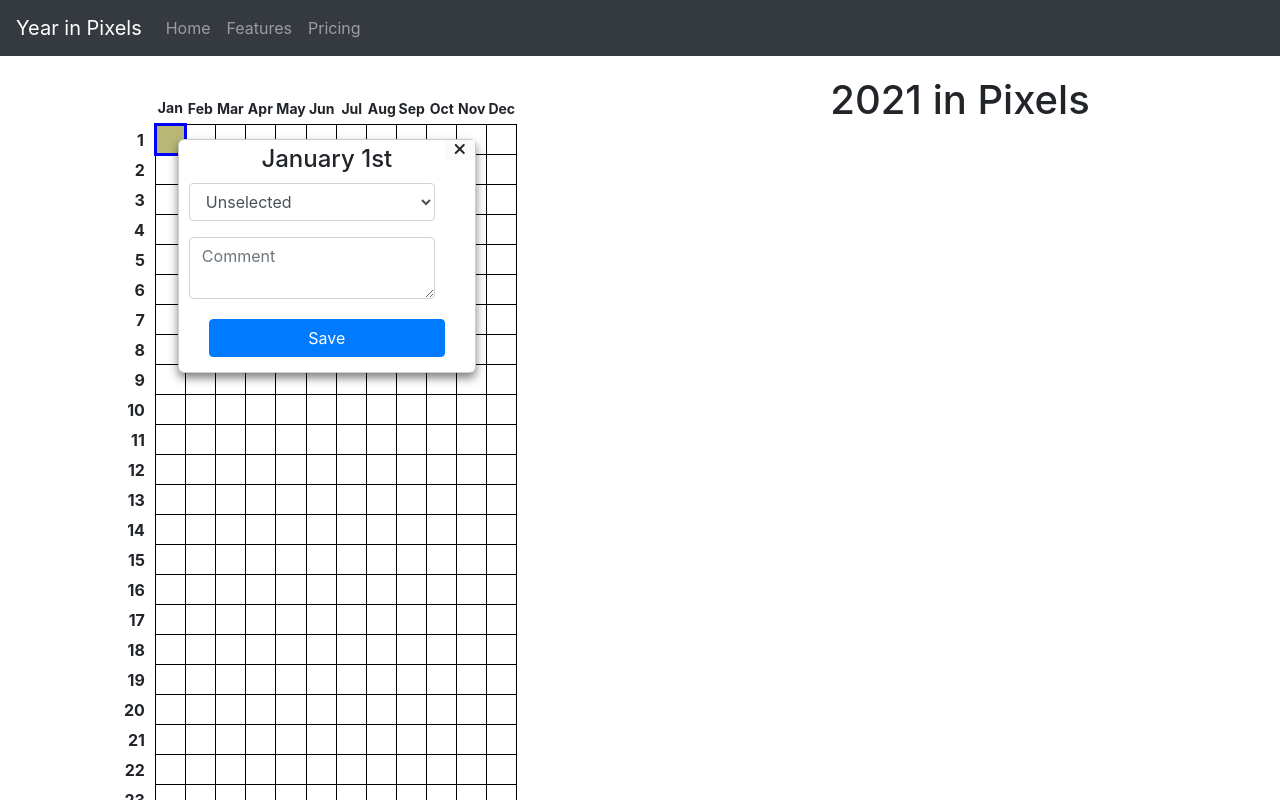
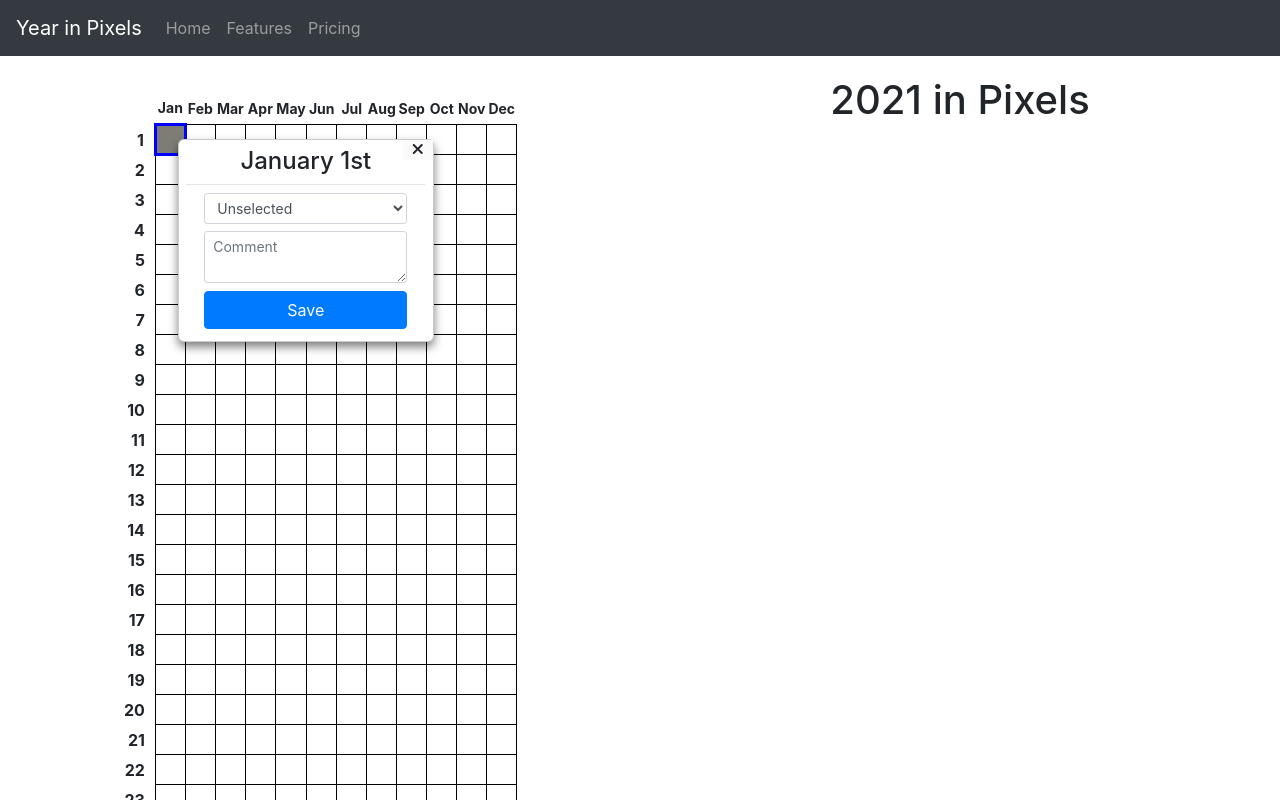
Before and after one commit to rcya1/year-in-pixels-creator, a React (Create React App) app in the folder app/: page / in a window 1280 px wide. Both pictures are taken after a click on the element 170 px from the left and 138 px from the top of the page. Shown: the top 800 px of the page. Built offline with nearby package versions, Linux system fonts and the light colour scheme.

Commit message:
Improve Cell Menu Positioning and Functionality

```diff
--- a/app/src/css/CellMenu.css
+++ b/app/src/css/CellMenu.css
@@ -4,22 +4,34 @@
     box-shadow: 0 5px 10px rgba(0, 0, 0, 0.5);
     border: 1px solid rgba(0, 0, 0, 0.2);
     border-radius: 6px;
+    width: 20%;
 }
 
 .menu-title {
     text-align: center;
-    margin-top: 5px;
+    margin-top: 3%;
+}
+
+.menu-divider {
+    margin: 3% 3%;
 }
 
 .menu-item {
-    margin-top: 10px;
-    margin-right: 40px;
-    margin-left: 10px;
+    margin: 3% 10% 3%;
+}
+
+.menu-select {
+    height: 10%;
+}
+
+.menu-comment {
+    height: 40%;
 }
 
 .menu-submit {
     text-align: center;
-    margin: 20px 30px 15px;
+    width: 80%;
+    margin: 3% 10% 5%;
 }
 
 .menu-close {
--- a/app/src/js/App.js
+++ b/app/src/js/App.js
@@ -14,35 +14,86 @@ class App extends React.Component {
     constructor(props) {
         super(props);
 
-        let data = Array.from(Array(12), () => new Array(31));
+        let data = Array(12).fill().map(() => Array(31).fill(0));
         data[0][0] = 1;
+        let comments = Array(12).fill().map(() => Array(31).fill("Test"));
+        comments[0][0] = "";
 
         this.state = {
             data: data,
+            comments: comments,
+            options: [
+                [125, 125, 117, ],
+                [184, 183, 118],
+                [175, 125, 197],
+                [126, 252, 238],
+                [253, 250, 117],
+                [253, 125, 236]
+            ],
             menuXPos: 0,
             menuYPos: 0,
             menuVisible: false,
             currentlySelected: [-1, -1]
         }
 
+        this.menuXYProvider = null;
+        this.handleResize = this.handleResize.bind(this);
         this.handleCellClick = this.handleCellClick.bind(this);
         this.handleMenuClose = this.handleMenuClose.bind(this);
+        this.handleMenuSubmit = this.handleMenuSubmit.bind(this);
     }
 
-    handleCellClick(x, y, month, day) {
+    componentDidMount() {
+        window.addEventListener('resize', this.handleResize);
+    }
+
+    componentWillUnmount() {
+        window.removeEventListener('resize', this.handleResize);
+    }
+
+    handleResize() {
+        if(this.menuXYProvider != null) {
+            let xy = this.menuXYProvider();
+            this.setState({
+                menuXPos: xy[0],
+                menuYPos: xy[1],
+            });
+        }
+    }
+
+    handleCellClick(xyProvider, month, day) {
+        this.menuXYProvider = xyProvider;
+        let xy = this.menuXYProvider();
         this.setState({
-            menuXPos: x,
-            menuYPos: y,
+            menuXPos: xy[0],
+            menuYPos: xy[1],
             menuVisible: true,
             currentlySelected: [month, day]
         })
     }
 
     handleMenuClose() {
+        this.menuXYProvider = null;
         this.setState({
             menuVisible: false,
             currentlySelected: [-1, -1]
         });
+    }
+
+    handleMenuSubmit(month, day, value, comment) {
+        let dataCopy = this.state.data.map((arr) => {
+            return arr.slice();
+        });
+        dataCopy[month][day] = value;
+
+        let commentsCopy = this.state.comments.map((arr) => {
+            return arr.slice();
+        });
+        commentsCopy[month][day] = comment;
+        this.setState({
+            data: dataCopy,
+            comments: commentsCopy
+        })
     }
 
     render() {
@@ -58,6 +109,7 @@ class App extends React.Component {
                             <Board
                                 data={this.state.data}
                                 handleClick={this.handleCellClick}
+                                options={this.state.options}
                                 currentlySelected={this.state.currentlySelected}
                             ></Board>
                         </Col>
@@ -67,8 +119,14 @@ class App extends React.Component {
                     xPos={this.state.menuXPos}
                     yPos={this.state.menuYPos}
                     visible={this.state.menuVisible}
+                    month={this.state.currentlySelected[0]}
                     day={this.state.currentlySelected[1]}
-                    month={this.state.currentlySelected[0]}
+                    value={this.state.data[Math.max(this.state.currentlySelected[0], 0)]
+                        [Math.max(this.state.currentlySelected[1], 0)]}
+                    comment={this.state.comments[Math.max(this.state.currentlySelected[0], 0)]
+                        [Math.max(this.state.currentlySelected[1], 0)]}
+                    options={this.state.options}
+                    handleMenuSubmit={this.handleMenuSubmit}
                     handleMenuClose={this.handleMenuClose}
                 >
                 </CellMenu>
--- a/app/src/js/Board.js
+++ b/app/src/js/Board.js
@@ -29,6 +29,7 @@ export default class Board extends React.Component {
                     handleClick={this.props.handleClick}
                     valid={valid}
                     active={active}
+                    options={this.props.options}
                     key={m + ":" + d}></Cell>);
             }
             chartData.push(<tr key={d}>{rowData}</tr>);
--- a/app/src/js/Cell.js
+++ b/app/src/js/Cell.js
@@ -13,19 +13,16 @@ export default class Cell extends React.Component {
         let className = "cell cell-inactive";
         if(this.props.active) className = "cell cell-active";
 
-        const colors = [
-            [125, 125, 117],
-            [184, 183, 118],
-            [175, 125, 197],
-            [126, 252, 238],
-            [253, 250, 117],
-            [253, 125, 236]];
-
         let generatedStyle;
         if(this.props.data) {
-            let color = colors[parseInt(this.props.data)];
-            generatedStyle = {
-                backgroundColor: "rgb(" + color[0] + ", " + color[1] + ", " + color[2] + ")"
+            let length = this.props.options.length;
+            let value = parseInt(this.props.data) - 1;
+
+            if(value >= 0 && value < length) {
+                let color = this.props.options[value];
+                generatedStyle = {
+                    backgroundColor: "rgb(" + color[0] + ", " + color[1] + ", " + color[2] + ")"
+                }
             }
         }
 
@@ -35,9 +32,11 @@ export default class Cell extends React.Component {
                 ref={this.ref}
                 style={generatedStyle}
                 onClick = {() => {
-                    let rect = this.ref.current.getBoundingClientRect();
                     if(this.props.valid) {
-                        this.props.handleClick(rect.x + rect.width * 3 / 4, rect.y + rect.height / 2,
+                        this.props.handleClick(() => {
+                                let rect = this.ref.current.getBoundingClientRect();
+                                return [rect.x + rect.width * 3 / 4, rect.y + rect.height / 2];
+                            },
                             this.props.month, this.props.day)}
                     }
                 }
--- a/app/src/js/CellMenu.js
+++ b/app/src/js/CellMenu.js
@@ -5,8 +5,8 @@ import DateUtils from './DateUtils';
 
 import '../css/CellMenu.css';
 
-// TODO Fix how if you scroll, this shows up in the wrong place
 // TODO Fix that if it will go of screen, then it will still show up correctly
+// TODO Add the options to the menu and also check if value is out of range (if it is then just change it to 0)
 export default class CellMenu extends React.Component {
     constructor(props) {
         super(props);
@@ -16,9 +16,21 @@ export default class CellMenu extends React.Component {
             comment: ""
         };
 
+        // this.ref = React.createRef();
+
         this.onChangeValue = this.onChangeValue.bind(this);
         this.onChangeComment = this.onChangeComment.bind(this);
         this.onSubmit = this.onSubmit.bind(this);
+    }
+
+    // todo look into using this maybe to do the moving b/c it runs after the first render
+    componentDidUpdate(prevProps) {
+        if(prevProps.value !== this.props.value || prevProps.comment !== this.props.comment) {
+            this.setState({
+                value: this.props.value,
+                comment: this.props.comment
+            })
+        }
     }
 
     onChangeValue(e) {
@@ -36,6 +48,7 @@ export default class CellMenu extends React.Component {
     onSubmit(e) {
         e.preventDefault();
         this.props.handleMenuClose();
+        this.props.handleMenuSubmit(this.props.month, this.props.day, this.state.value, this.state.comment);
     }
 
     render() {
@@ -43,26 +56,39 @@ export default class CellMenu extends React.Component {
             let title = Constants.fullMonthNames[this.props.month] + " " + (this.props.day + 1) +
                 DateUtils.getOrdinalEnding(this.props.day + 1);
 
+            let top = this.props.yPos + document.documentElement.scrollTop;
+            let left = this.props.xPos;
+            // if(this.ref.current != null) {
+            //     let rect = this.ref.current.getBoundingClientRect();
+            //     console.log(rect);
+            // }
+            // console.log(window.innerHeight);
+
             return (
                 <div className="menu"
                     style={{
-                        top: this.props.yPos,
-                        left: this.props.xPos
-                    }}>
+                        top: top,
+                        left: left
+                    }}
+                    ref={this.ref}>
                     <form onSubmit={this.onSubmit}>
                         <h4 className="menu-title">{title}</h4>
-                        <div className="form-group menu-item">
+                        <hr className="menu-divider"></hr>
+                        <div className="form-group menu-item menu-select">
                             <select required
                                 onChange={this.onChangeValue}
-                                className="form-control">
+                                value={this.state.value}
+                                className="form-control form-control-sm"
+                            >
                                 <option value={0}>Unselected</option>
                                 <option value={1}>Test 1</option>
                                 <option value={2}>Test 2</option>
                                 <option value={3}>Test 3</option>
                             </select>
                         </div>
-                        <div className="form-group menu-item">
-                            <textarea className="form-control"
+                        <div className="form-group menu-item menu-comment">
+                            <textarea className="form-control form-control-sm"
+                                value={this.state.comment}
                                 onChange={this.onChangeComment}
                                 placeholder="Comment">
                             </textarea>
@@ -75,7 +101,7 @@ export default class CellMenu extends React.Component {
                         onClick={this.props.handleMenuClose}
                     >
                         <div className="menu-close-x" >
-                            <i class="fas fa-times"></i>
+                            <i className="fas fa-times"></i>
                         </div>
                     </div>
                 </div>
--- a/app/src/js/DateUtils.js
+++ b/app/src/js/DateUtils.js
@@ -2,13 +2,13 @@ let getOrdinalEnding = function(number) {
     let i = number % 10;
     let k = number % 100;
 
-    if(i == 1 && k != 11) {
+    if(i === 1 && k !== 11) {
         return "st";
     }
-    if(i == 2 && k != 12) {
+    if(i === 2 && k !== 12) {
         return "nd";
     }
-    if(i == 3 && k != 13) {
+    if(i === 3 && k !== 13) {
         return "rd";
     }
     return "th";
```
